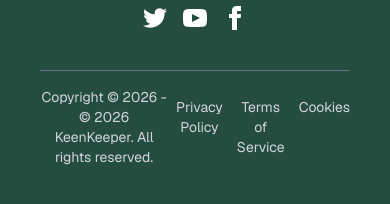
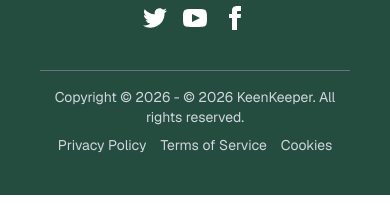
Before and after one commit to tanvirislam06408/keen-keeper, a React (Vite) app: page / in a window 390 px wide. Shown: the part 5073-5277 px from the top of the page. Built offline with nearby package versions, Linux system fonts and the light colour scheme.

Commit message:
footer responsive issue fix

```diff
--- a/src/components/shared/Footer/Footer.jsx
+++ b/src/components/shared/Footer/Footer.jsx
@@ -45,7 +45,7 @@ const Footer = () => {
                     </div>
                 </nav>
 
-                <div className="flex justify-between w-full border-t border-gray-500 pt-4 text-gray-300">
+                <div className="flex flex-col md:flex-row justify-between w-full border-t border-gray-500 pt-4 text-gray-300">
                     <p>Copyright © {new Date().getFullYear()} - © 2026 KeenKeeper. All rights reserved.</p>
                 <ul className='flex gap-3.5'>
                     <li><a href="">Privacy Policy </a></li>
```
